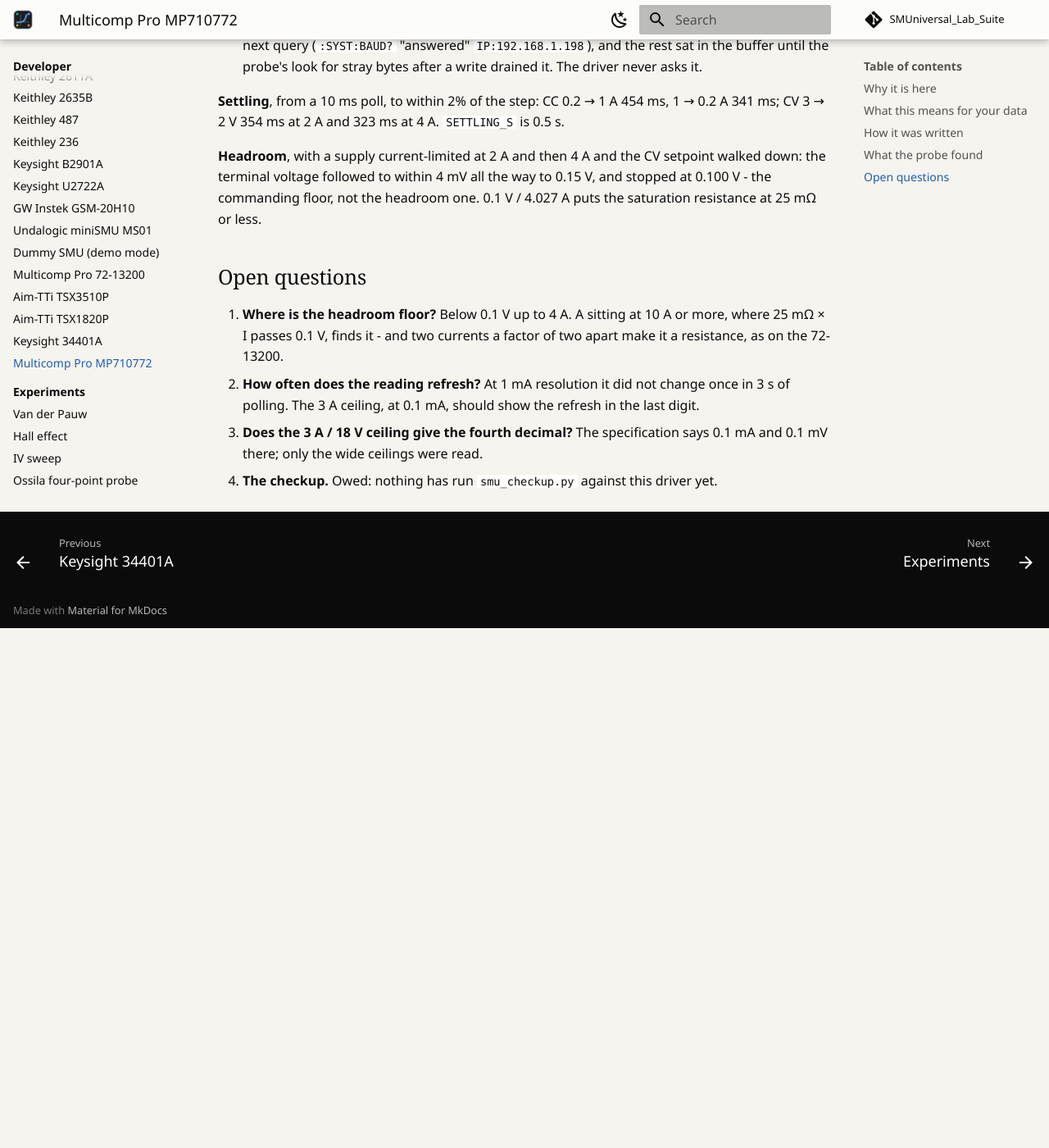
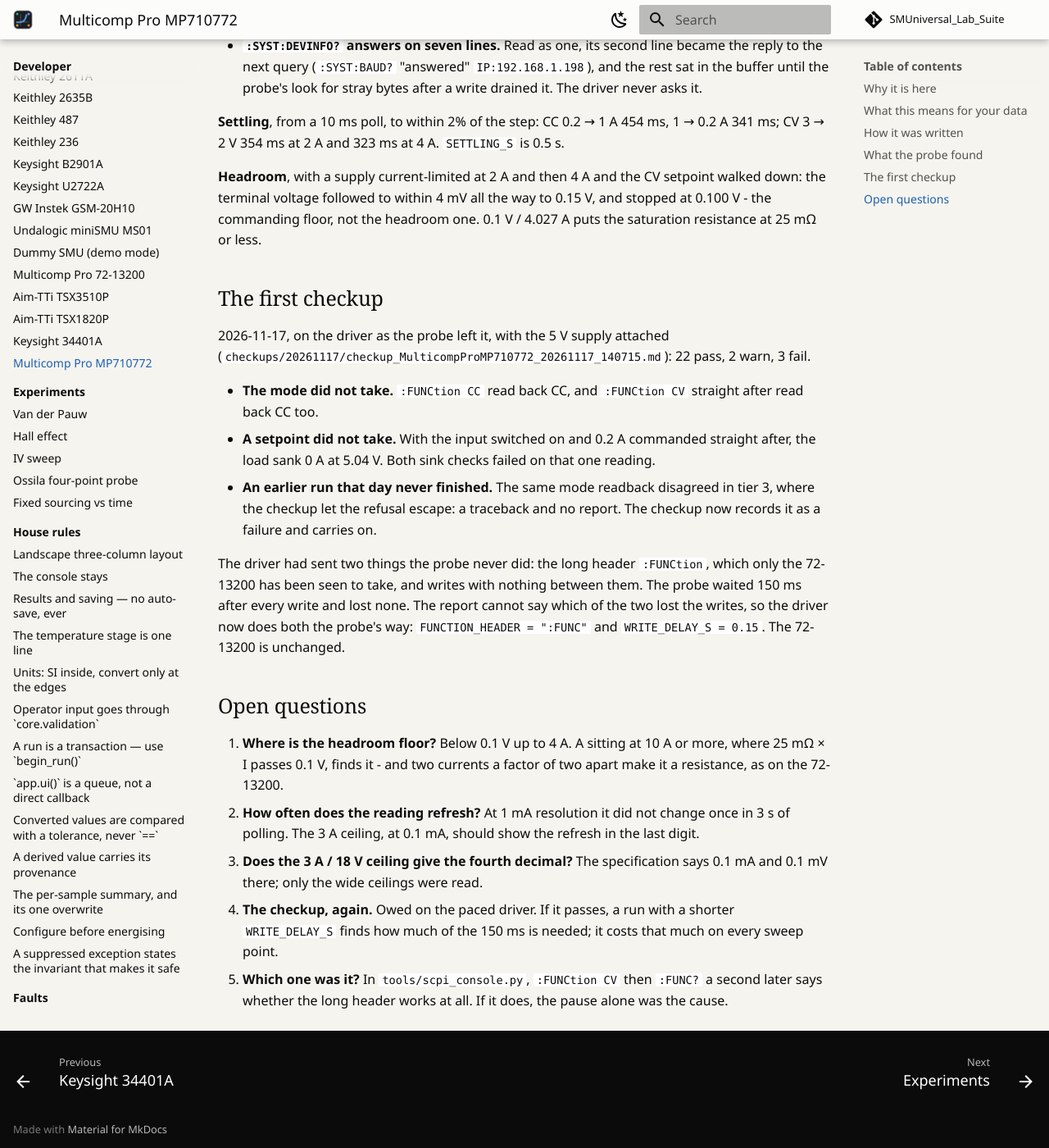
Before and after one commit to jcgutierrezg/SMUniversal_Lab_Suite, an MkDocs documentation site: the page built from docs/instruments/multicomp-mp710772.md, in a window 1280 px wide and 1400 px high, scrolled down 2186 px. Shown: the whole window at 82% size. Built offline with MkDocs 1.6.1 and Material for MkDocs 9.7.7, drawn with Linux system fonts in a browser that asks for light colours; comment, search, counter and statistics services are not loaded; before the commit the page ends 2952 px from its top, so only the background shows below that; some of the changed text lies outside the part shown.

Commit message:
Pace the MP710772 and let a load checkup finish past a refusal
The MP710772's first checkup lost two writes sent unpaced: the mode
read back CC after :FUNCtion CV, and 0.2 A commanded straight after
:INPut ON sank nothing. The driver now sends the probe's own spelling
and timing - :FUNC, via a new FUNCTION_HEADER on the Korad base, and
WRITE_DELAY_S = 0.15. The 72-13200 keeps :FUNCtion, unpaced.

A refusal from set_source_function in tier 3 escaped LoadCheckup.run(),
so an earlier run that day ended in a traceback with no report. It is
now recorded as a tier 3 failure.

The instrument note records the failed checkup; the MP710772 owes a
re-run.

Co-Authored-By: Claude Opus 5.5 <noreply@anthropic.com>

```diff
--- a/docs/instruments/multicomp-mp710772.md
+++ b/docs/instruments/multicomp-mp710772.md
@@ -8,12 +8,12 @@ physical: true
 maintenance: active
 
 # --- bench facts: hand-written, and the schema requires them -------------
-bench_ever: false
-last_bench: null
-bench_notes: "no checkup yet. The driver was written from a dialect probe, tools/bench_mp710772.py, run 2026-11-17 at e81feeb95b7f on COM6 with a 5 V supply - checkups/20261117/bench_MP710772_20261117_124656.md"
-bench_code: null
-bench_result: null
-bench_result_note: null
+bench_ever: true
+last_bench: 2026-11-17
+bench_notes: "first checkup 2026-11-17 at 993d50e (14:07) on COM6 with a 5 V supply: 22 pass, 2 warn, 3 fail, 1 skip. The mode read back CC after :FUNCtion CV, and 0.2 A commanded right after :INPut ON sank 0 A. An earlier run that day ended in a traceback with no report: the same mode readback, refused in tier 3, escaped the checkup. Dialect probe the same day at e81feeb95b7f - checkups/20261117/bench_MP710772_20261117_124656.md"
+bench_code: "f5f1cf7dc6e7"
+bench_result: fail
+bench_result_note: "the first checkup lost two writes sent unpaced, and the driver now sends the probe's :FUNC with its 150 ms after every write - owed a re-run"
 bench_revalidated: null
 reading_time: "about 10 ms per query (probe, 2026-11-17). Two queries per point, and at least 0.5 s settling"
 resolution: "0.1 mA on the 3 A ceiling, 1 mA on 40 A (current); 0.1 mV on 18 V, 1 mV on 150 V. From the specification table; three decimals were seen on the 40 A and 150 V ceilings"
@@ -95,8 +95,10 @@ it found is in [MP710772 command summary](../reference/manuals/mp710772-commands
 
 ## What the probe found
 
-**It speaks the 72-13200's dialect.** `:FUNCtion CV|CC`, read back
-with `:FUNCtion?`, and the screen agreed. `:MODE` - the community
+**It speaks the 72-13200's dialect.** `:FUNC CV|CC`, read back
+with `:FUNC?`, and the screen agreed. The probe used the short header
+and waited 150 ms after every write; see the first checkup for why both
+matter. `:MODE` - the community
 driver's spelling - is ignored in silence and `:MODE?` never answers:
 that driver would sweep in whatever mode the front panel was left in.
 `VOLT|CURR` is ignored too, as on the 72-13200.
@@ -140,6 +142,29 @@ all the way to 0.15 V, and stopped at 0.100 V - the commanding floor,
 not the headroom one. 0.1 V / 4.027 A puts the saturation resistance at
 25 mΩ or less.
 
+## The first checkup
+
+2026-11-17, on the driver as the probe left it, with the 5 V supply
+attached (`checkups/20261117/checkup_MulticompProMP710772_20261117_140715.md`):
+22 pass, 2 warn, 3 fail.
+
+- **The mode did not take.** `:FUNCtion CC` read back CC, and
+  `:FUNCtion CV` straight after read back CC too.
+- **A setpoint did not take.** With the input switched on and 0.2 A
+  commanded straight after, the load sank 0 A at 5.04 V. Both sink
+  checks failed on that one reading.
+- **An earlier run that day never finished.** The same mode readback
+  disagreed in tier 3, where the checkup let the refusal escape: a
+  traceback and no report. The checkup now records it as a failure and
+  carries on.
+
+The driver had sent two things the probe never did: the long header
+`:FUNCtion`, which only the 72-13200 has been seen to take, and writes
+with nothing between them. The probe waited 150 ms after every write
+and lost none. The report cannot say which of the two lost the writes,
+so the driver now does both the probe's way: `FUNCTION_HEADER = ":FUNC"`
+and `WRITE_DELAY_S = 0.15`. The 72-13200 is unchanged.
+
 ## Open questions
 
 1. **Where is the headroom floor?** Below 0.1 V up to 4 A. A sitting at
@@ -152,5 +177,9 @@ not the headroom one. 0.1 V / 4.027 A puts the saturation resistance at
 1. **Does the 3 A / 18 V ceiling give the fourth decimal?** The
    specification says 0.1 mA and 0.1 mV there; only the wide ceilings
    were read.
-1. **The checkup.** Owed: nothing has run `smu_checkup.py` against this
-   driver yet.
+1. **The checkup, again.** Owed on the paced driver. If it passes, a
+   run with a shorter `WRITE_DELAY_S` finds how much of the 150 ms is
+   needed; it costs that much on every sweep point.
+1. **Which one was it?** In `tools/scpi_console.py`, `:FUNCtion CV`
+   then `:FUNC?` a second later says whether the long header works at
+   all. If it does, the pause alone was the cause.
```
Also changed, not shown: docs/guide/instruments/index.md (+1 -1 lines), docs/guide/instruments/multicomp-mp710772.md (+2 -2 lines), docs/open/checkup-owed.md (+1 -1 lines), docs/reference/manuals/mp710772-commands.md (+1 -1 lines), 5 other files.
